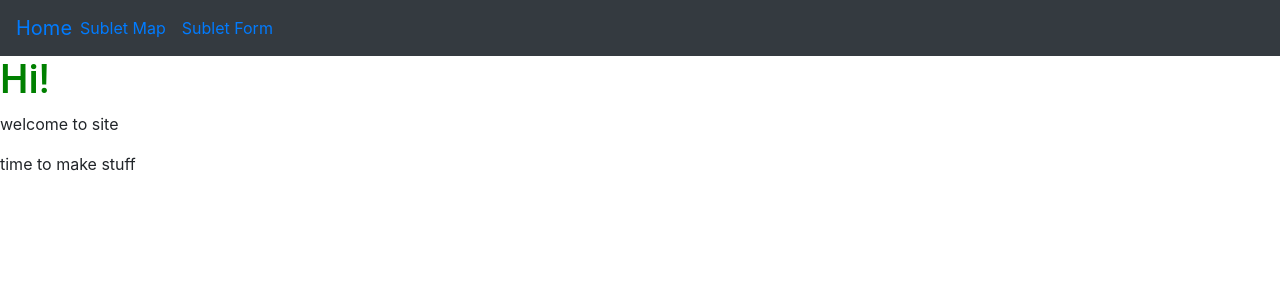
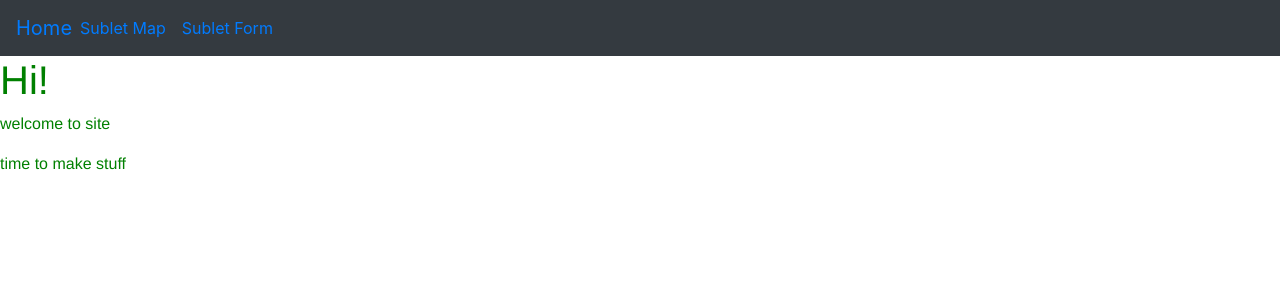
Before and after one commit to RogerLamTd/McHacks, a React (Create React App) app in the folder mclet/: page / in a window 1280 px wide. Shown: the top 300 px of the page. Built offline with nearby package versions, Linux system fonts and the light colour scheme; what react-google-maps would draw is missing.

Commit message:
Fix shit pls

```diff
--- a/mclet/src/index.css
+++ b/mclet/src/index.css
@@ -1,6 +1,11 @@
 h1 {
   color:green;
-  font-family: 'Roboto';
+  font-family: 'Helvetica Neue';
+}
+
+p {
+  color: green;
+  font-family: 'Helvetica Neue';
 }
 
 body {
--- a/mclet/src/subletForm.css
+++ b/mclet/src/subletForm.css
@@ -0,0 +1,9 @@
+h1 {
+    color:green;
+    font-family: 'Helvetica Neue';
+  }
+
+  p {
+    color: green;
+    font-family: 'Helvetica Neue';
+  }
```
Also changed, not shown: mclet/src/index.js (line endings or trailing spaces).
